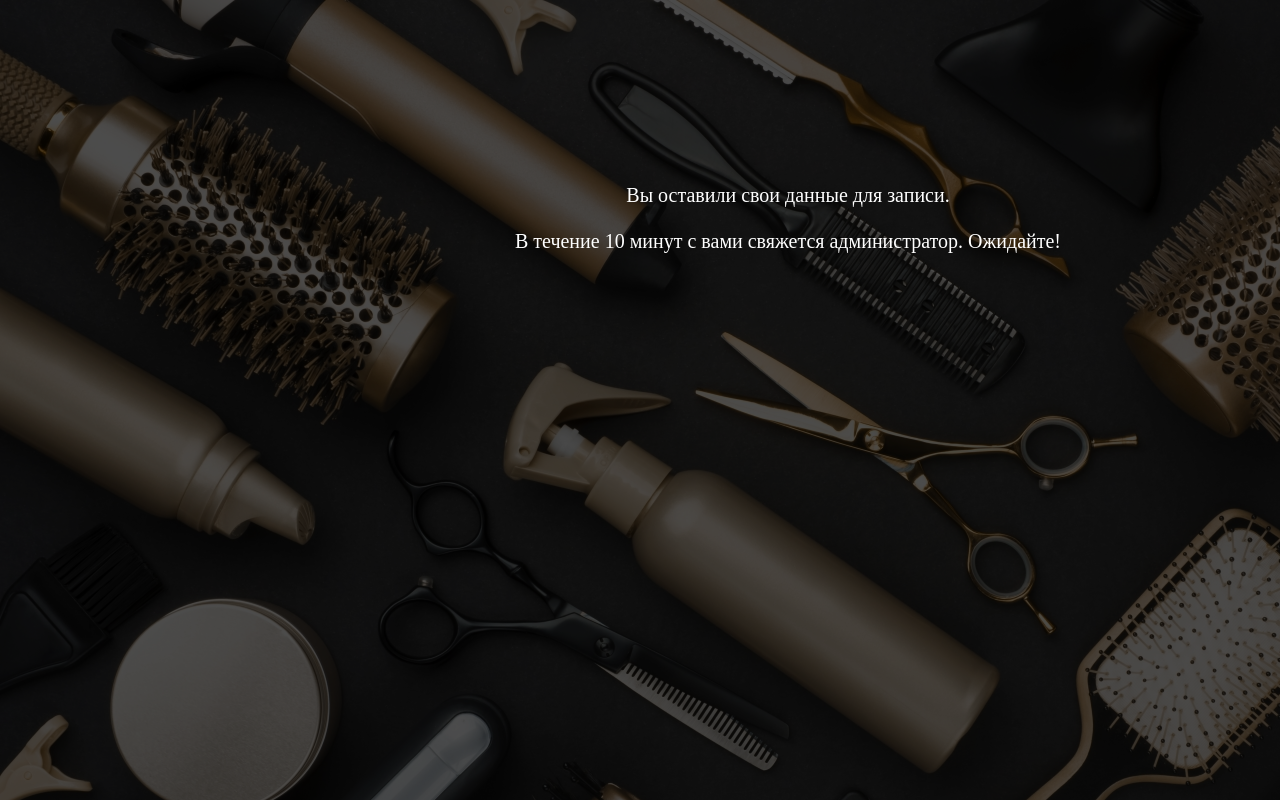
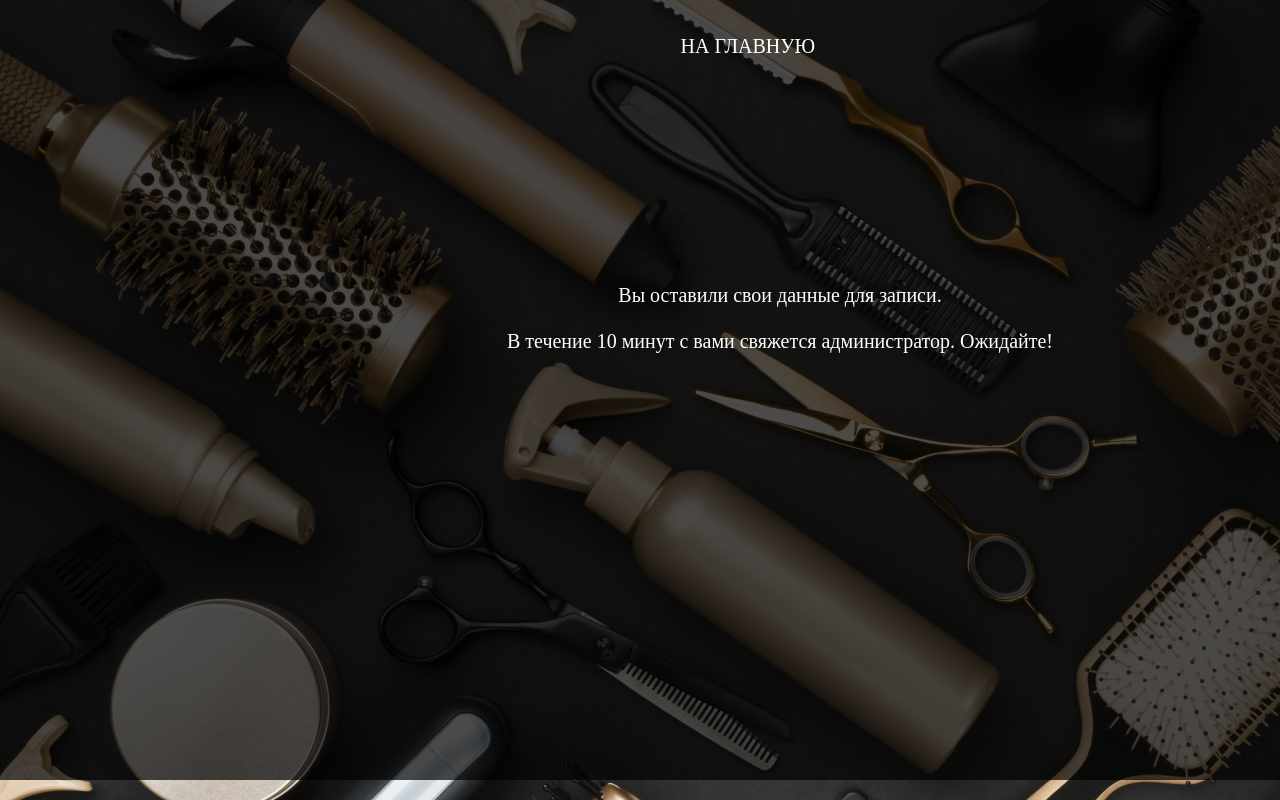
Before and after one commit to Cod2022/barbershop_app, a Flask app: page /submission in a window 1280 px wide; the page is wider, and only the part inside the window is pictured. Run offline with Flask 3, Linux system fonts and the light colour scheme.

Commit message:
created index-submission change

```diff
--- a/templates/submission.html
+++ b/templates/submission.html
@@ -4,11 +4,15 @@
 <head>
   <meta charset="utf-8">
   <title>запись</title>
+  <link rel="stylesheet" href=static\styles.css\style.css type="text/css">
   <link rel="stylesheet" href=static\styles.css\style2.css type="text/css">
 </head>
 
 <body>
   <div class="block">
+    <div class="header-menu">
+      <a href="/">НА ГЛАВНУЮ</a>
+    </div>
     <p><br><br><br><br><br><br><br><br>Вы оставили свои данные для записи.<br><br>В течение 10 минут с вами свяжется
       администратор. Ожидайте!</p>
   </div>
```
